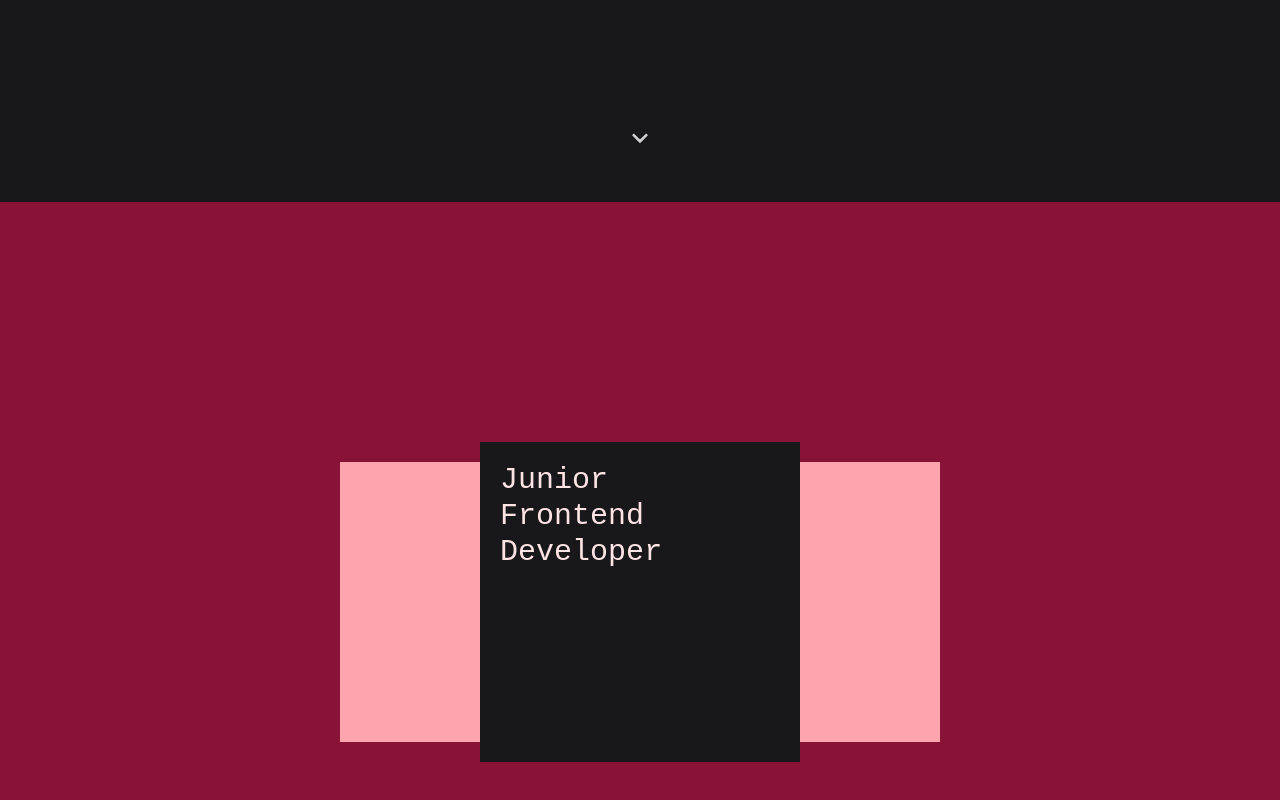
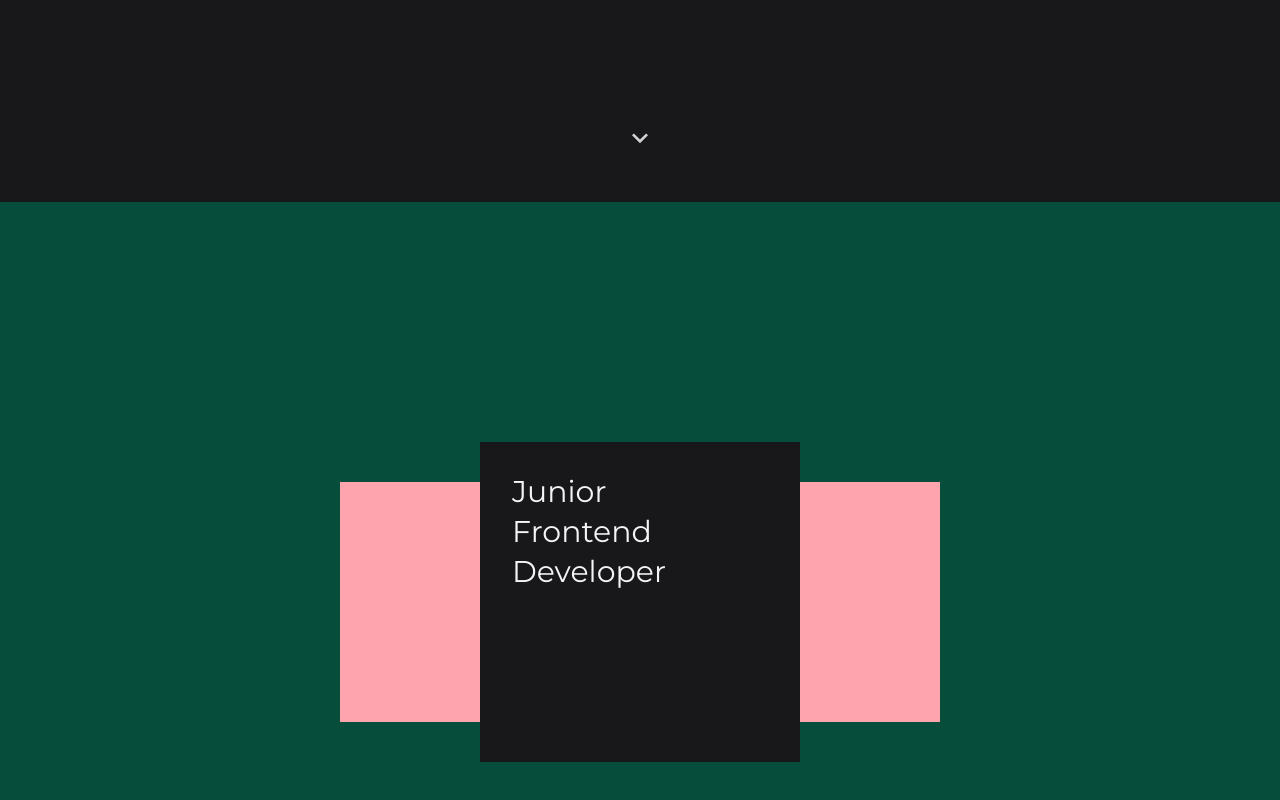
Before and after one commit to erratinsilentio/erratinsilent.io, a Next.js app in the folder client/: page / in a window 1280 px wide. Shown: the part 598-1398 px from the top of the page. Built offline with nearby package versions, Linux system fonts and the light colour scheme.

Commit message:
changed colors

```diff
--- a/client/app/layout.tsx
+++ b/client/app/layout.tsx
@@ -1,4 +1,5 @@
 import "../styles/output.css";
+
 export default function RootLayout({
   children,
 }: {
@@ -7,7 +8,7 @@ export default function RootLayout({
   return (
     <html lang="en">
       <head />
-      <body className="bg-zinc-900">{children}</body>
+      <body className={`bg-zinc-900 `}>{children}</body>
     </html>
   );
 }
--- a/client/components/home/Menu.tsx
+++ b/client/components/home/Menu.tsx
@@ -4,24 +4,28 @@ import Link from "next/link";
 
 export const Menu = () => {
   return (
+    <>
       <motion.section
         initial={{ minWidth: "50vw", minHeight: "100vh" }}
-      whileInView={{ minWidth: "75vh", minHeight: "35vh" }}
+        whileInView={{ minWidth: "75vh", minHeight: "30vh" }}
         whileHover={{ minHeight: "25vh" }}
         transition={{ duration: 0.45 }}
         className="group peer absolute z-20 flex justify-end bg-rose-300"
       >
         <article className="hidden w-2/5 flex-col p-5 group-hover:flex">
           <Link href={"/about"}>
-          <p className="cursor-pointer hover:text-emerald-700">About</p>
+            <p className="cursor-pointer hover:text-emerald-700">01. About</p>
           </Link>
           <Link href={"/projects"}>
-          <p className="my-5 cursor-pointer hover:text-emerald-700">Projects</p>
+            <p className="my-5 cursor-pointer hover:text-emerald-700">
+              02. Projects
+            </p>
           </Link>
           <Link href={"/contact"}>
-          <p className="cursor-pointer hover:text-emerald-700">Contact</p>
+            <p className="cursor-pointer hover:text-emerald-700">03. Contact</p>
           </Link>
         </article>
       </motion.section>
+    </>
   );
 };
--- a/client/components/home/PageTwo.tsx
+++ b/client/components/home/PageTwo.tsx
@@ -1,8 +1,14 @@
 import { Menu } from "./Menu";
 import { Square } from "./Square";
+import { Montserrat } from "@next/font/google";
+
+const montserrat = Montserrat({ subsets: ["latin"] });
+
 export const PageTwo = () => {
   return (
-    <main className="min-w-screen relative z-0 flex min-h-screen items-center justify-center bg-rose-900">
+    <main
+      className={`${montserrat.className} min-w-screen relative z-0 flex min-h-screen items-center justify-center bg-emerald-900`}
+    >
       <Menu />
       <Square />
     </main>
--- a/client/components/home/Square.tsx
+++ b/client/components/home/Square.tsx
@@ -11,7 +11,7 @@ export const Square = () => {
       initial={{ width: "100vh", height: "100vh" }}
       whileInView={{ width: "40vh", height: "40vh" }}
       transition={{ duration: 0.5 }}
-      className="z-50 bg-zinc-900 p-5 text-3xl text-rose-100 duration-300 peer-hover:-translate-x-24"
+      className="z-50 bg-zinc-900 p-8 text-3xl text-zinc-100 duration-300 peer-hover:-translate-x-24"
     >
       <p>
         {junior.map((letter, index) => (
@@ -25,7 +25,7 @@ export const Square = () => {
           </motion.span>
         ))}
       </p>
-      <p>
+      <p className="my-1">
         {frontend.map((letter, index) => (
           <motion.span
             key={index}
--- a/client/styles/output.css
+++ b/client/styles/output.css
@@ -558,6 +558,26 @@ video {
   margin-bottom: 1.25rem;
 }
 
+.my-10 {
+  margin-top: 2.5rem;
+  margin-bottom: 2.5rem;
+}
+
+.my-3 {
+  margin-top: 0.75rem;
+  margin-bottom: 0.75rem;
+}
+
+.my-2 {
+  margin-top: 0.5rem;
+  margin-bottom: 0.5rem;
+}
+
+.my-1 {
+  margin-top: 0.25rem;
+  margin-bottom: 0.25rem;
+}
+
 .flex {
   display: flex;
 }
@@ -614,6 +634,10 @@ video {
   cursor: pointer;
 }
 
+.flex-row {
+  flex-direction: row;
+}
+
 .flex-col {
   flex-direction: column;
 }
@@ -628,6 +652,10 @@ video {
 
 .items-center {
   align-items: center;
+}
+
+.justify-start {
+  justify-content: flex-start;
 }
 
 .justify-end {
@@ -666,8 +694,17 @@ video {
   background-color: rgb(253 164 175 / var(--tw-bg-opacity));
 }
 
+.bg-emerald-900 {
+  --tw-bg-opacity: 1;
+  background-color: rgb(6 78 59 / var(--tw-bg-opacity));
+}
+
 .p-5 {
   padding: 1.25rem;
+}
+
+.p-8 {
+  padding: 2rem;
 }
 
 .text-3xl {
@@ -677,6 +714,10 @@ video {
 
 .font-light {
   font-weight: 300;
+}
+
+.font-thin {
+  font-weight: 100;
 }
 
 .text-zinc-300 {
@@ -692,6 +733,16 @@ video {
 .text-rose-100 {
   --tw-text-opacity: 1;
   color: rgb(255 228 230 / var(--tw-text-opacity));
+}
+
+.text-emerald-100 {
+  --tw-text-opacity: 1;
+  color: rgb(209 250 229 / var(--tw-text-opacity));
+}
+
+.text-zinc-100 {
+  --tw-text-opacity: 1;
+  color: rgb(244 244 245 / var(--tw-text-opacity));
 }
 
 .transition {
@@ -847,6 +898,14 @@ video {
   transform: translate(var(--tw-translate-x), var(--tw-translate-y)) rotate(var(--tw-rotate)) skewX(var(--tw-skew-x)) skewY(var(--tw-skew-y)) scaleX(var(--tw-scale-x)) scaleY(var(--tw-scale-y));
 }
 
+.hover\:p-12:hover {
+  padding: 3rem;
+}
+
+.hover\:p-14:hover {
+  padding: 3.5rem;
+}
+
 .hover\:text-emerald-700:hover {
   --tw-text-opacity: 1;
   color: rgb(4 120 87 / var(--tw-text-opacity));
```
Lines whose indentation alone changed are shown as unchanged.
